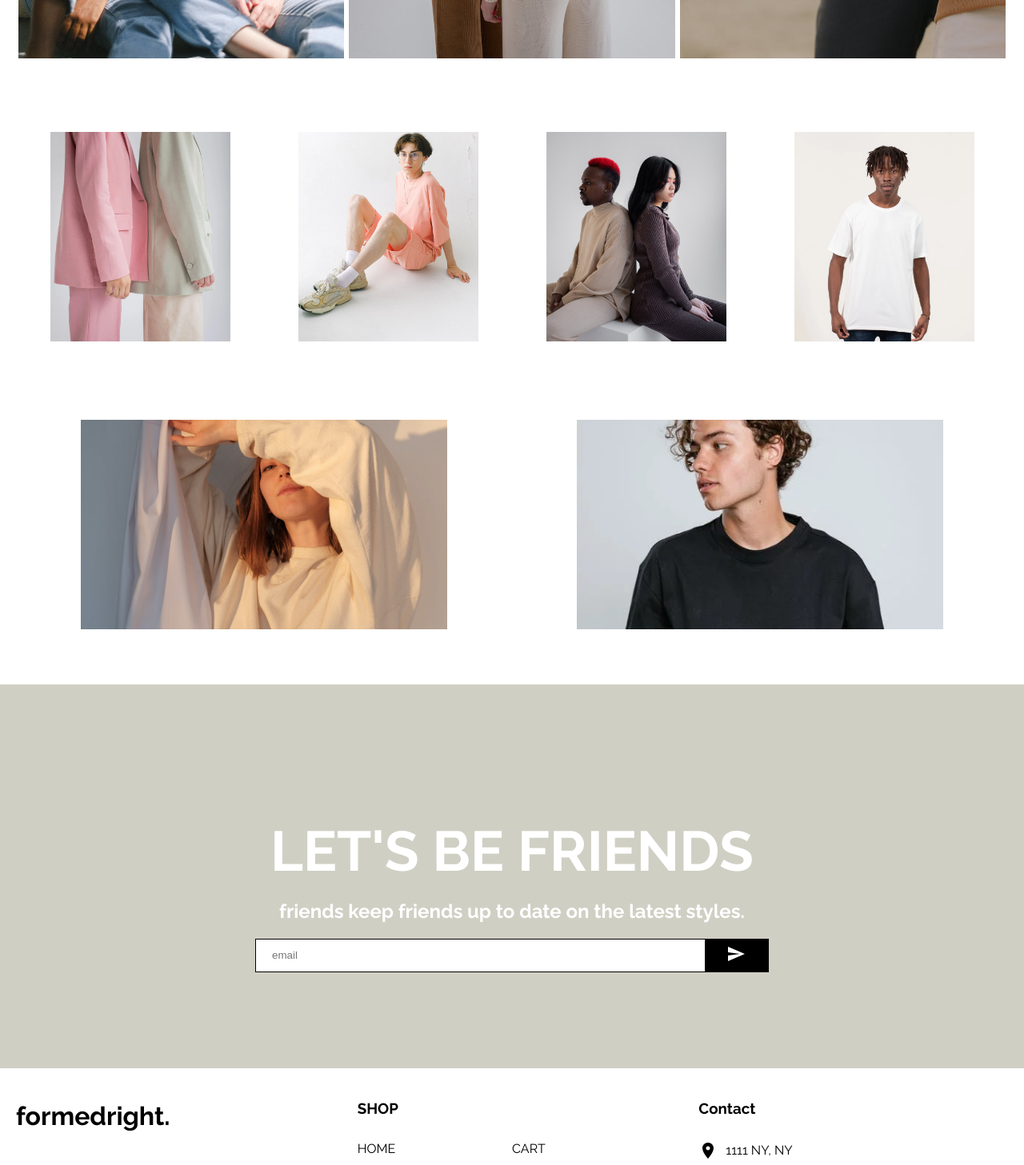
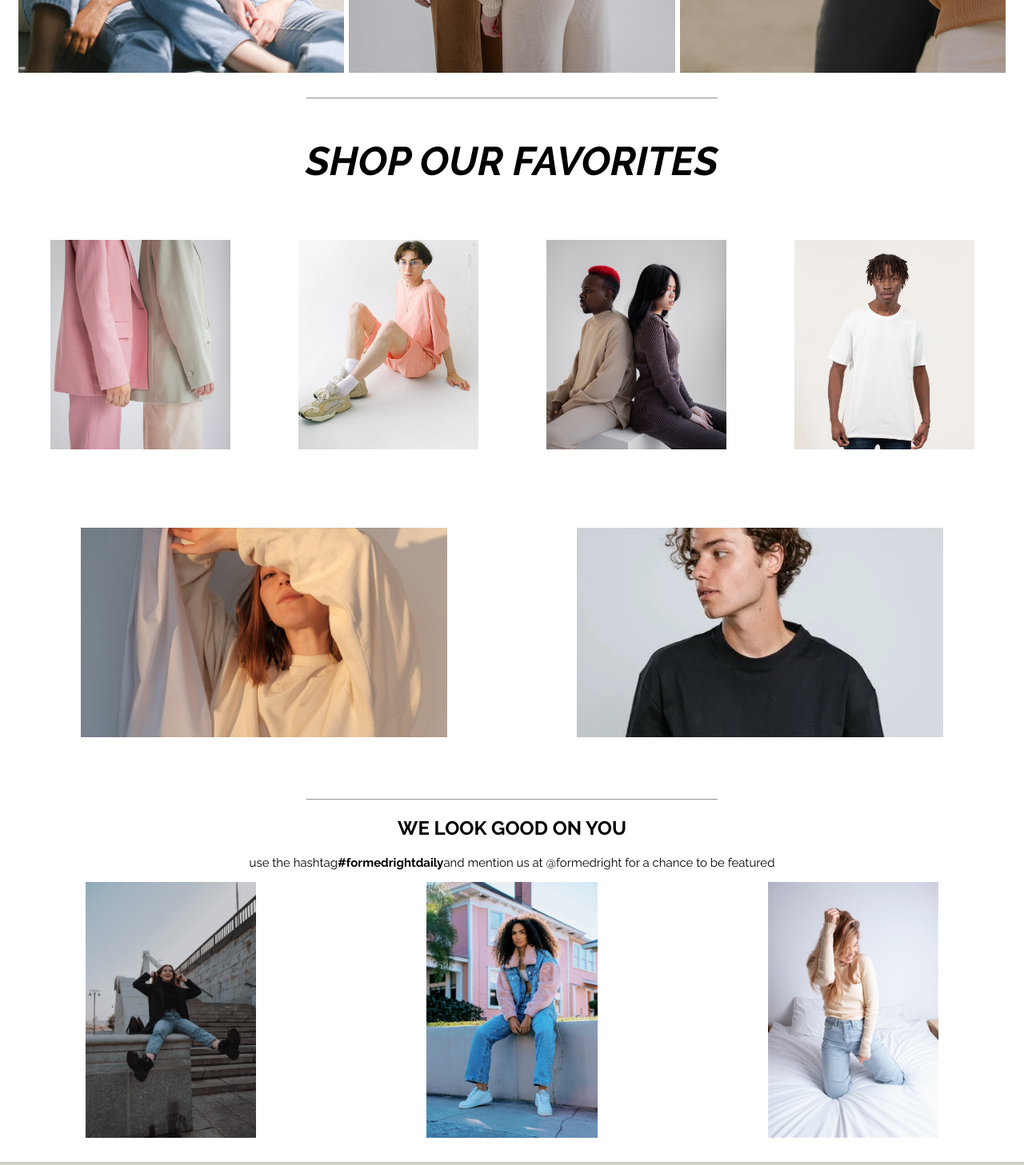
Before and after one commit to untjala/react-shopping-app, a React (Create React App) app: page / in a window 1280 px wide. Shown: the part 1420-2877 px from the top of the page at 80% size. Built offline with nearby package versions, Linux system fonts and the light colour scheme.

Commit message:
added social media page, will possibly make into a carousel

```diff
--- a/src/components/Footer.js
+++ b/src/components/Footer.js
@@ -2,6 +2,7 @@ import { Instagram, MailOutline, Phone, Pinterest, Room, Twitter } from '@materi
 import React from 'react'
 import styled from 'styled-components'
 import payment from '../images/payment.png'
+
 const Container = styled.div`
   display: flex;
 `;
@@ -23,8 +24,6 @@ const SocIcon = styled.div`
   width: 40px;
   height: 40px;
   border-radius: 50%;
-  color: white;
-  background-color: #${props => props.color};
   display: flex;
   align-items: center;
   justify-content: center;
@@ -87,8 +86,8 @@ function Footer() {
           <ListItem>HOME</ListItem>
           <ListItem>CART </ListItem>
           <ListItem>WOMENS</ListItem>
+          <ListItem>ACCESSORIES</ListItem>
           <ListItem>MENS</ListItem>
-          <ListItem>ACCESSORIES</ListItem>
           <ListItem>MY ACCOUNT</ListItem>
           <ListItem>ORDERS</ListItem>
           <ListItem>TERMS</ListItem>
--- a/src/components/Products.js
+++ b/src/components/Products.js
@@ -9,13 +9,26 @@ const Container = styled.div`
   flex-wrap: wrap;
   justify-content: space-between;
 `;
+const Title = styled.div`
+  font-size: 50px;
+  font-style: italic;
+  font-weight: bold;
+  display: flex;
+  align-items: center;
+  justify-content: center;
+  padding-top: 40px;
+`;
+
 function Products() {
   return (
+    <>
+      <Title> SHOP OUR FAVORITES </Title>
     <Container >
     {topProducts.map((item) => (
         <ProdItems item={item} key={item.id}/>
       ))}
     </Container>
+    </>
   )
 }
 
--- /dev/null
+++ b/src/components/Social.js
@@ -0,0 +1,39 @@
+import React from 'react'
+import {socialItems} from '../data'
+import styled from 'styled-components';
+import SocialItems from './SocialItems';
+
+const Container = styled.div`
+  display: flex;
+  flex-direction: row;
+  align-items: center;
+  justify-content: center;
+`;
+const Title = styled.h2`
+  display: flex;
+  align-items: center;
+  justify-content: center;
+`;
+
+const Description = styled.p`
+  font-size: 15px;
+  font-weight: 200;
+  display: flex;
+  align-items: center;
+  justify-content: center;
+`;
+function Social () {
+  return (
+    <>
+      <Title> WE LOOK GOOD ON YOU</Title>
+      <Description> use the hashtag <strong>#formedrightdaily</strong> and mention us at @formedright for a chance to be featured</Description>
+    <Container >
+       {socialItems.map((item) => (
+        <SocialItems item={item} key={item.id}/>
+      ))}
+    </Container>
+    </>
+  )
+}
+
+export default Social
--- /dev/null
+++ b/src/components/SocialItems.js
@@ -0,0 +1,24 @@
+import React from 'react'
+import styled from 'styled-components';
+
+const Container = styled.div`
+  display: flex;
+  align-items: center;
+  justify-content: center;
+`;
+
+const Image = styled.img`
+  height: 50%;
+  width: 50%;
+  object-fit: cover;
+  margin-bottom: 30px;
+`;
+function SocialItems({item}) {
+  return (
+    <Container>
+      <Image src={item.img} />
+    </Container>
+  )
+}
+
+export default SocialItems
--- a/src/data.js
+++ b/src/data.js
@@ -10,6 +10,9 @@ import miset2 from './images/mixed/miset2.jpeg'
 import top5 from './images/mens/top5.jpeg'
 import top4 from './images/womens/top4.jpeg'
 import top3 from './images/mens/top3.jpeg'
+import jeans2 from './images/womens/jeans2.jpeg'
+import wsocial from './images/womens/wsocial.jpeg'
+import jeans1 from './images/womens/jeans1.jpeg'
 
 export const carouselItems = [
   {
@@ -76,3 +79,18 @@ export const topProducts = [
     img: top3,
   },
 ]
+
+export const socialItems = [
+  {
+    id: 1,
+    img: jeans2,
+  },
+  {
+    id: 2,
+    img: wsocial,
+  },
+  {
+    id: 3,
+    img: jeans1,
+  },
+]
--- a/src/index.css
+++ b/src/index.css
@@ -9,3 +9,6 @@ code {
   font-family: source-code-pro, Menlo, Monaco, Consolas, 'Courier New',
     monospace;
 }
+hr {
+  width: 40%;
+}
--- a/src/pages/Home.js
+++ b/src/pages/Home.js
@@ -6,15 +6,19 @@ import Categories from '../components/Categories';
 import Products from '../components/Products';
 import Newsleter from '../components/Newsletter';
 import Footer from '../components/Footer';
-
+import Social from '../components/Social';
 function Home() {
   return (
     <div>
     <Broadcast />
     <Navbar />
     <Carousel />
+    <hr />
     <Categories />
+    <hr />
     <Products />
+    <hr />
+    <Social/>
     <Newsleter />
     <Footer />
     </div>
```
Also changed, not shown: src/images/mixed/micoats2.jpeg (added), src/images/womens/wsocial.jpeg (added).
